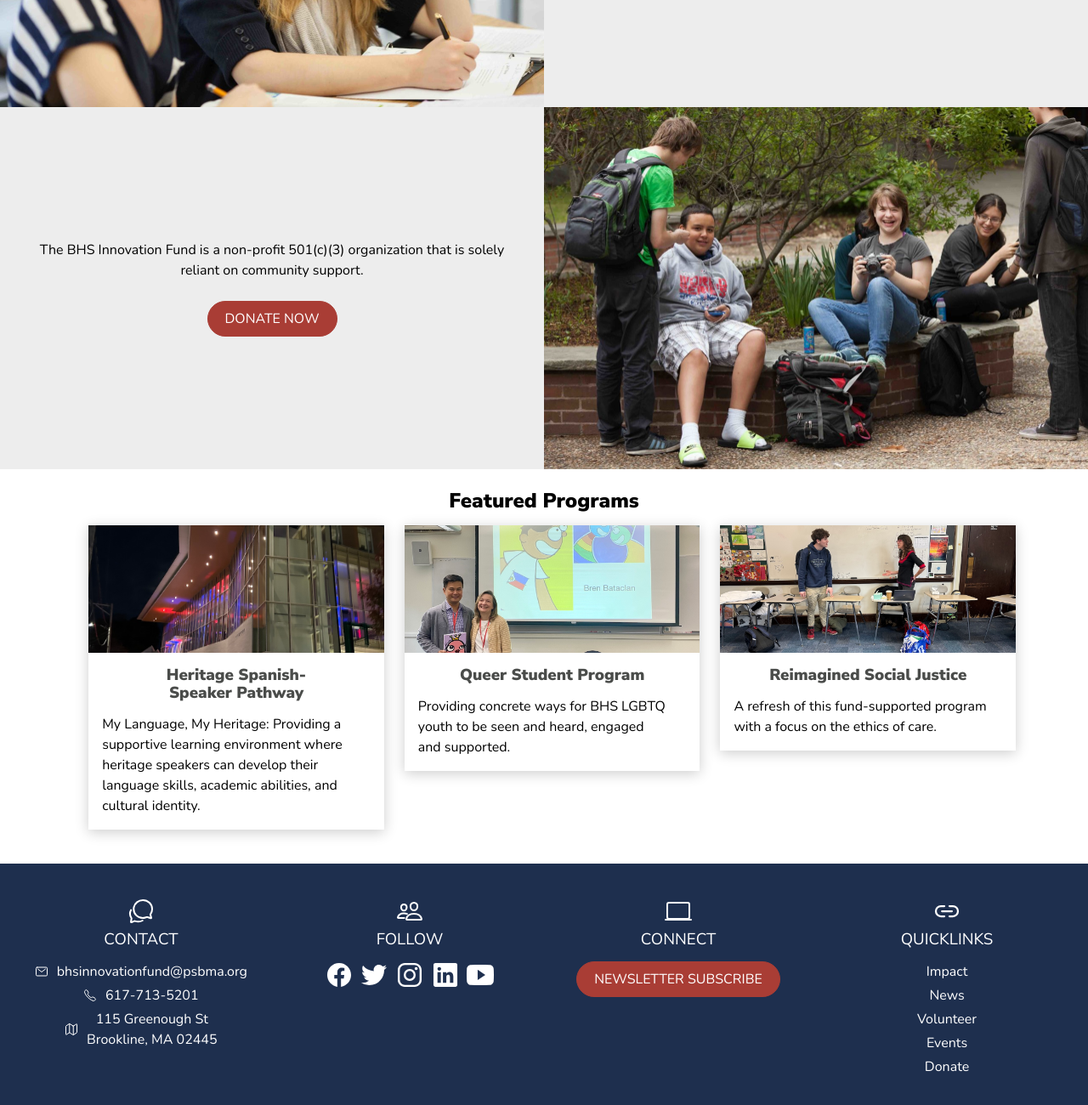
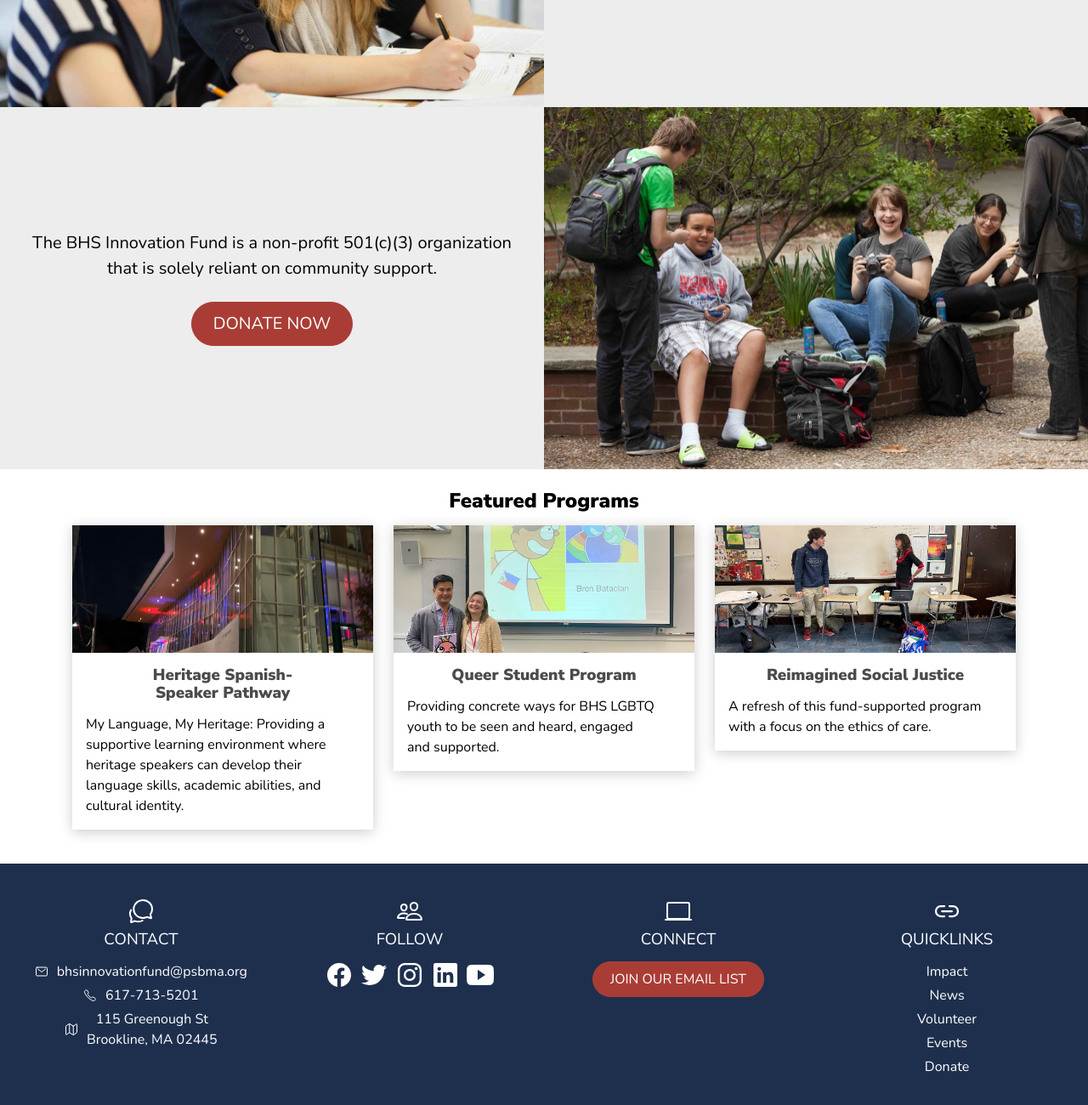
Before and after one commit to elisilk/bhs-innovation-fund, an Astro site: page / in a window 1280 px wide. Shown: the part 2140-3440 px from the top of the page at 85% size. Built offline with nearby package versions, Linux system fonts and the light colour scheme; Astro itself is replaced by a stand-in of ours.

Commit message:
Fixed padding of cards list; increased font size of highlights.

```diff
--- a/src/components/Footer.astro
+++ b/src/components/Footer.astro
@@ -78,7 +78,7 @@
           href="https://docs.google.com/forms/d/e/1FAIpQLSd-E429F6JQIctwUuyTYnGEksqG-riLhewTjBBg5m-1xzcR0A/viewform?vc=0&c=0&w=1&flr=0&fbzx=1311150078744881444&gxids=7628"
           class="button"
           rel="external"
-          target="_blank">Newsletter Subscribe</a
+          target="_blank">Join our Email List</a
         >
       </div>
       <div>
--- a/src/pages/index.astro
+++ b/src/pages/index.astro
@@ -130,7 +130,7 @@
   <section class="[ programs ]" aria-labelledby="featured-programs-heading">
     <div class="[ programs__content ] [ wrapper ]">
       <h2 id="featured-programs-heading">Featured Programs</h2>
-      <ul class="[ switcher ]">
+      <ul class="[ switcher list-no-padding ]">
         {
           allPrograms.map((program: any) => (
             <li>
--- a/src/styles/global.css
+++ b/src/styles/global.css
@@ -178,6 +178,12 @@
 }
 
 /* Utilities */
+
+/* Spacing */
+
+.list-no-padding {
+  padding: 0;
+}
 
 /* Color */
 
@@ -435,6 +441,10 @@
   display: grid;
 }
 
+.highlight__text {
+  font-size: var(--fs-500);
+}
+
 @media screen and (width > 650px) {
   .highlight__row {
     display: grid;
```
Also changed, not shown: public/images/icons/twitter-x.svg (added).
